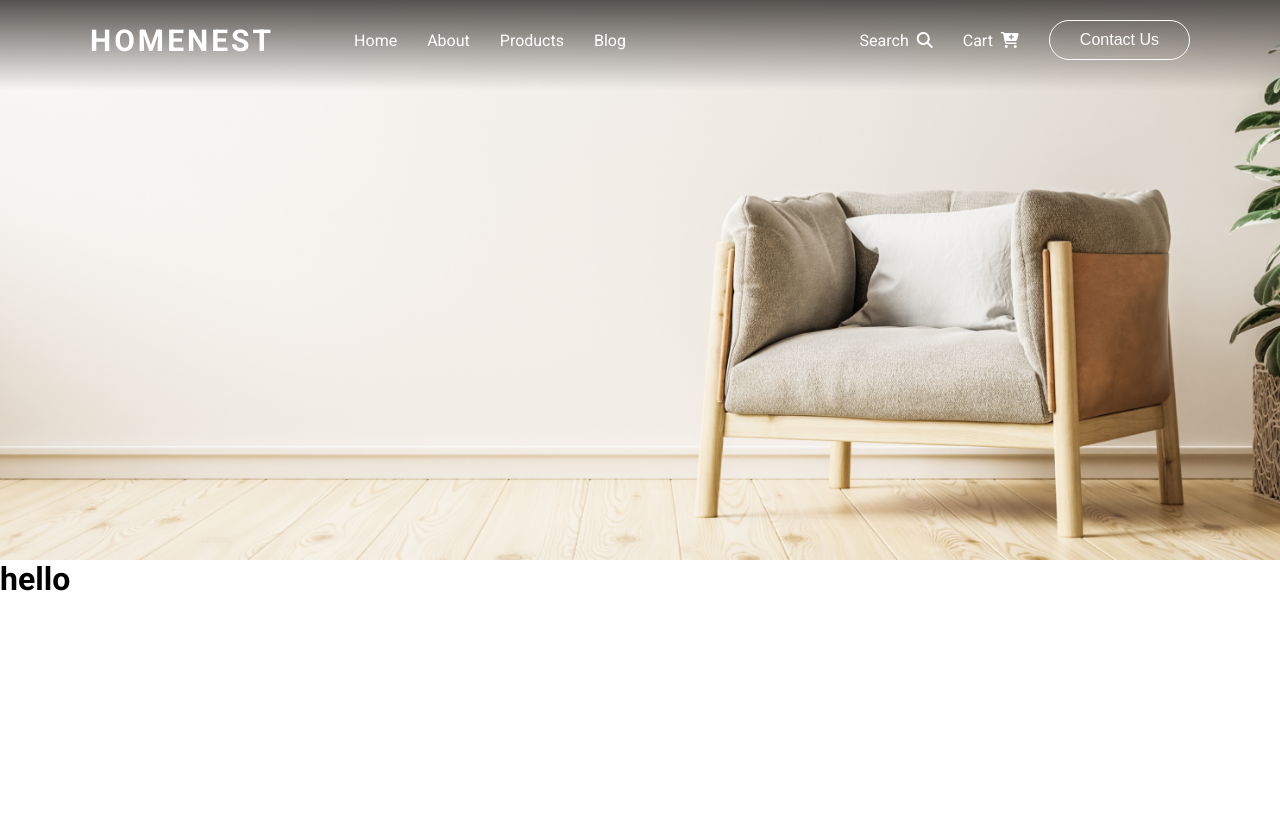
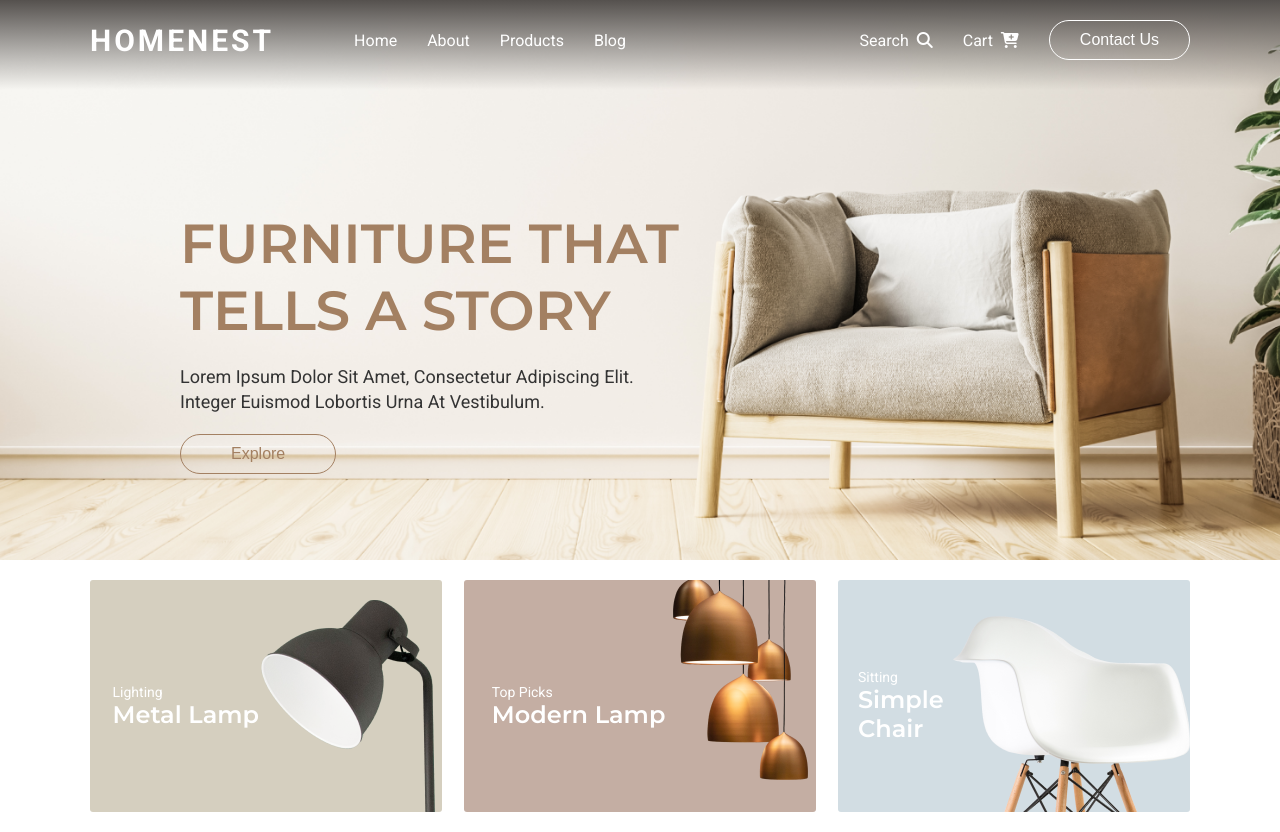
Before and after one commit to reyad-hasan/furniture_shop, a plain HTML site: page index.html in a window 1280 px wide. Before the commit the page ends 800 px from the top, so only its background shows below. Drawn offline with Linux system fonts and the light colour scheme.

Commit message:
completed header and banner and navbar with style

```diff
--- a/css/style.css
+++ b/css/style.css
@@ -46,6 +46,33 @@ body {
   padding: 10px 30px;
   border-radius: 30px;
 }
+.exploreBtn {
+  border: 1px solid var(--primaryColor);
+  color: var(--primaryColor);
+  padding: 10px 50px;
+}
+.exploreBtn:hover {
+  color: var(--defaultWhite);
+  padding: 10px 50px;
+  background-color: var(--primaryColor);
+}
+.title {
+  color: var(--primaryColor);
+  font-family: Montserrat;
+  font-size: 55px;
+  font-weight: 600;
+  line-height: normal;
+  text-transform: uppercase;
+}
+.description {
+  color: var(--secondaryColor);
+  font-family: Roboto;
+  font-size: 18px;
+  font-weight: 300;
+  line-height: 25px; /* 150% */
+  text-transform: capitalize;
+  padding: 20px 0px;
+}
 /* header style */
 /* navbar and banner container */
 .navbar_and_banner_container {
@@ -90,3 +117,50 @@ body {
   font-size: 16px;
   margin-left: 4px;
 }
+/* banner container style */
+.banner_container {
+  padding: 0px 180px;
+  margin-top: 120px;
+}
+/* modern container style */
+.modern_container {
+  padding: 20px 90px;
+  display: flex;
+  justify-content: space-between;
+}
+.modern_box {
+  background-color: #d5cfbf;
+  color: #fff;
+  display: flex;
+  align-items: center;
+  justify-content: space-evenly;
+  padding-top: 20px;
+  padding-left: 20px;
+  width: 32%;
+  border-radius: 3px;
+}
+.modern_box2 {
+  background-color: #c4aea3;
+}
+.modern_box2 img {
+  position: relative;
+  top: -26px;
+}
+.modern_box3 {
+  background-color: #d2dde3;
+}
+.modern_box3 img {
+  position: relative;
+  top: 8px;
+}
+.modern_title {
+  font-size: 14px;
+  font-weight: 300;
+  text-transform: capitalize;
+}
+.modern_name {
+  font-family: Montserrat;
+  font-size: 24px;
+  font-weight: 600;
+  text-transform: capitalize;
+}
--- a/index.html
+++ b/index.html
@@ -56,10 +56,50 @@
             </ul>
           </div>
         </div>
+        <div class="banner_container">
+          <div>
+            <h1 class="title">
+              Furniture that <br />
+              tells a story
+            </h1>
+            <p class="description">
+              Lorem ipsum dolor sit amet, consectetur adipiscing elit. <br />
+              Integer euismod lobortis urna at vestibulum.
+            </p>
+            <button class="shareBtn exploreBtn">Explore</button>
+          </div>
+        </div>
+      </section>
+      <!-- modern section container -->
+      <section class="modern_container">
+        <!-- modern box 1 -->
+        <div class="modern_box">
+          <div>
+            <p class="modern_title">Lighting</p>
+            <h4 class="modern_name">Metal Lamp</h4>
+          </div>
+          <img src="./img/Layer1.png" alt="" />
+        </div>
+        <!-- modern box 2 -->
+        <div class="modern_box modern_box2">
+          <div>
+            <p class="modern_title">Top Picks</p>
+            <h4 class="modern_name">modern lamp</h4>
+          </div>
+          <img src="./img/Layer2.png" alt="" />
+        </div>
+        <!-- modern box 3 -->
+        <div class="modern_box modern_box3">
+          <div>
+            <p class="modern_title">Sitting</p>
+            <h4 class="modern_name">Simple Chair</h4>
+          </div>
+          <img src="./img/Layer3.png" alt="" />
+        </div>
       </section>
     </header>
     <!-- main section -->
-    <main><h1>hello</h1></main>
+    <main></main>
     <!-- footer section -->
     <footer></footer>
   </body>
```
